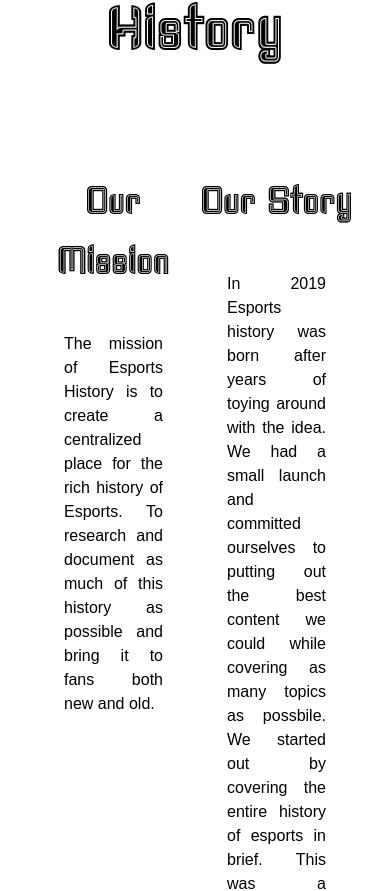
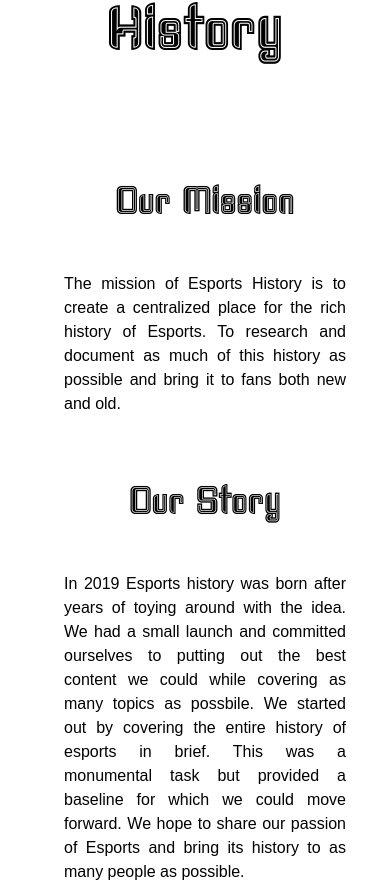
Before and after one commit to Zarnerz/EH-React, a React (Create React App) app in the folder esports-history/: page / in a window 390 px wide. Shown: the part 828-1719 px from the top of the page. Built offline with nearby package versions, Linux system fonts and the light colour scheme.

Commit message:
About section minWidth added to improve responsiveness

```diff
--- a/esports-history/src/pages/main/about/About.js
+++ b/esports-history/src/pages/main/about/About.js
@@ -5,7 +5,7 @@
     return (
       <section style={sectionStyle}>
         <h1 style={h1Style}>Welcome to Esports History</h1>
-        <article style={articleStyle}>
+        <article className="aboutArticleStyle" style={articleStyle}>
           <h1>Our Mission</h1>
           <p style={articleParagraphStyle}>
             The mission of Esports History is to create a centralized place for
@@ -13,7 +13,7 @@
             this history as possible and bring it to fans both new and old.
           </p>
         </article>
-        <article style={articleStyle}>
+        <article className="aboutArticleStyle" style={articleStyle}>
           <h1>Our Story</h1>
           <p style={articleParagraphStyle}>
             In 2019 Esports history was born after years of toying around with
@@ -39,7 +39,8 @@
 };
 
 const articleStyle = {
-  flex: "1"
+  flex: "1",
+  minWidth: "346px"
 };
 
 const articleParagraphStyle = {
```
